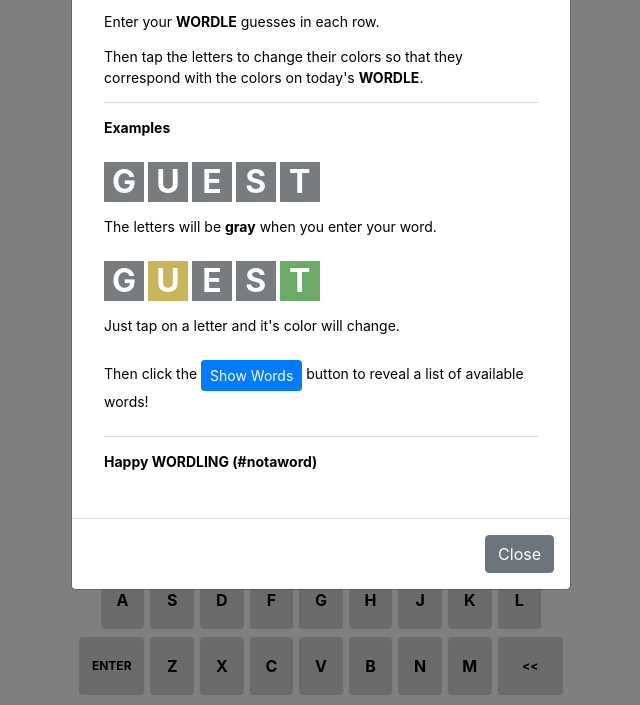
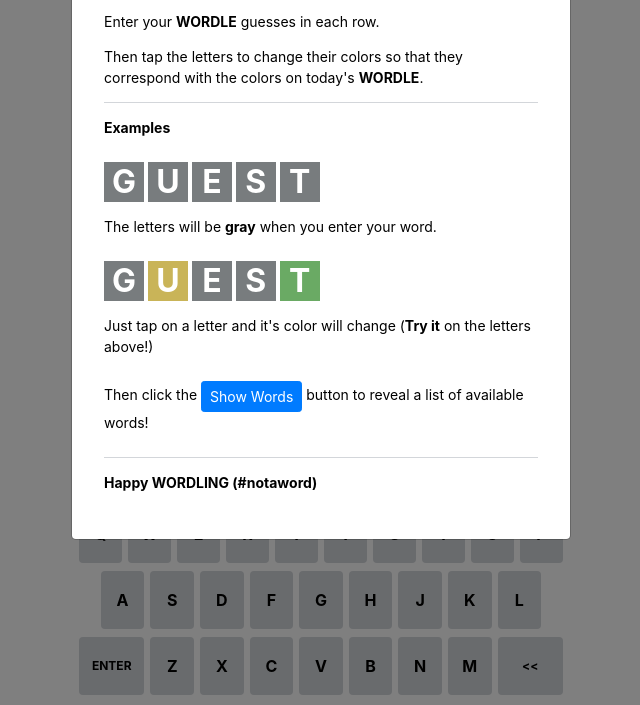
Before and after one commit to nsfoster87/wordle-assist, a plain HTML site: page index.html in a window 1280 px wide. Shown: the part 95-800 px from the top of the page, without its empty margins (319-959 px from the left). Drawn offline with nearby package versions, Linux system fonts and the light colour scheme.

Commit message:
Update Instructions Modal Style

```diff
--- a/index.html
+++ b/index.html
@@ -186,7 +186,7 @@
                                                     <div class="tile" data-state='correct' data-modal='true'>t</div>
                                                 </div>
                                             </div>
-                                            <p>Just tap on a letter and it's color will change.</p>
+                                            <p>Just tap on a letter and it's color will change (<strong>Try it</strong> on the letters above!)</p>
                                         </div>
                                         <div class="example">
                                             <div class="modal-row">
@@ -201,9 +201,7 @@
                                 </div>
                             </section>
                         </div>
-                        <div class="modal-footer">
-                            <button type="button" class="btn btn-secondary" data-dismiss="modal">Close</button>
-                        </div>
+
                     </div>
                 </div>
             <div>
--- a/styles.css
+++ b/styles.css
@@ -319,6 +319,7 @@ button.icon {
 
 #gameHelpModalBody {
     padding-top: 0px;
+    max-height: calc(100vh);
 }
 
 .modal-body section {
```
